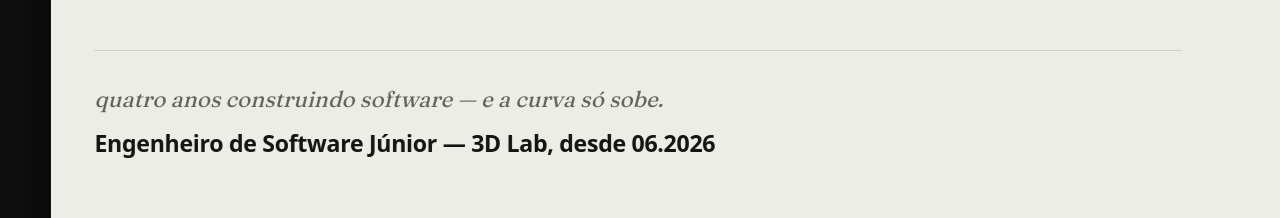
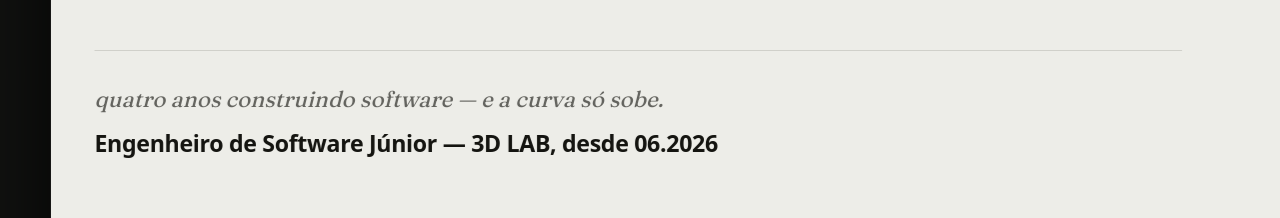
Before and after one commit to th1agx/Portifolio_ThiagoAntunes, a React (Vite) app: page / in a window 1280 px wide. Shown: the part 1920-2138 px from the top of the page. Built offline with nearby package versions, Linux system fonts and the light colour scheme.

Commit message:
fix: nome correto da empresa — 3D LAB

```diff
--- a/src/data/content.ts
+++ b/src/data/content.ts
@@ -114,7 +114,7 @@ export const CONTENT: Record<Lang, Content> = {
       taglineAmp: "&",
       taglinePos: "interfaces vivas",
       roleLinePre: "Engenheiro de software júnior no",
-      roleLineHL: "3D Lab",
+      roleLineHL: "3D LAB",
       roleLinePos: "— fullstack, IA generativa e movimento por toda interface.",
       cycle: [
         "desenvolvimento fullstack",
@@ -135,7 +135,7 @@ export const CONTENT: Record<Lang, Content> = {
     about: {
       paras: [
         [
-          { text: "Engenheiro de software no 3D Lab, em Belo Horizonte — construo features fullstack para sistemas ERP com" },
+          { text: "Engenheiro de software no 3D LAB, em Belo Horizonte — construo features fullstack para sistemas ERP com" },
           { text: " JavaScript, PHP, Laravel, Python e SQL", em: "serif" },
           { text: ", do schema do banco à interface que o usuário toca." },
         ],
@@ -154,7 +154,7 @@ export const CONTENT: Record<Lang, Content> = {
       ],
       footSerif: "quatro anos construindo software — e a curva só sobe.",
       rolePre: "Engenheiro de Software Júnior —",
-      roleHL: "3D Lab",
+      roleHL: "3D LAB",
       rolePos: ", desde 06.2026",
     },
     projects: [
@@ -169,7 +169,7 @@ export const CONTENT: Record<Lang, Content> = {
       },
       {
         id: "erp-3dlab",
-        title: "ERP 3D Lab",
+        title: "ERP 3D LAB",
         subtitle: "features fullstack para sistema interno",
         posterLine: "sistema vivo",
         year: "desde 2026",
@@ -206,13 +206,13 @@ export const CONTENT: Record<Lang, Content> = {
       {
         period: "desde 06.2026",
         role: "Engenheiro de Software Júnior",
-        org: "3D Lab — Belo Horizonte",
+        org: "3D LAB — Belo Horizonte",
         text: "Desenvolvo módulos do ERP interno: arquiteto, planejo e implemento features fullstack, do banco de dados à interface. IA generativa, LLMs, agentes e prompt engineering fazem parte do processo real — análise de código, automações e ganho de produtividade com evidência. No dia a dia: JavaScript, PHP, Laravel, Python e SQL, com integrações via API.",
       },
       {
         period: "03 — 06.2026",
         role: "Estagiário de Tecnologia e Processos",
-        org: "3D Lab — Belo Horizonte",
+        org: "3D LAB — Belo Horizonte",
         text: "Módulos do ERP com JavaScript, noções de Nest.js e Next.js, e PHP em integrações internas. GenAI e agentes (Claude Code) para análise de código, scripts e otimização de fluxos.",
       },
     ],
@@ -303,7 +303,7 @@ export const CONTENT: Record<Lang, Content> = {
       taglineAmp: "&",
       taglinePos: "living interfaces",
       roleLinePre: "Junior software engineer at",
-      roleLineHL: "3D Lab",
+      roleLineHL: "3D LAB",
       roleLinePos: "— fullstack, generative AI and motion across every interface.",
       cycle: [
         "fullstack development",
@@ -324,7 +324,7 @@ export const CONTENT: Record<Lang, Content> = {
     about: {
       paras: [
         [
-          { text: "Software engineer at 3D Lab, in Belo Horizonte — I build fullstack features for ERP systems with" },
+          { text: "Software engineer at 3D LAB, in Belo Horizonte — I build fullstack features for ERP systems with" },
           { text: " JavaScript, PHP, Laravel, Python and SQL", em: "serif" },
           { text: ", from the database schema to the interface the user touches." },
         ],
@@ -343,7 +343,7 @@ export const CONTENT: Record<Lang, Content> = {
       ],
       footSerif: "four years building software — and the curve only goes up.",
       rolePre: "Junior Software Engineer —",
-      roleHL: "3D Lab",
+      roleHL: "3D LAB",
       rolePos: ", since 06.2026",
     },
     projects: [
@@ -358,7 +358,7 @@ export const CONTENT: Record<Lang, Content> = {
       },
       {
         id: "erp-3dlab",
-        title: "ERP 3D Lab",
+        title: "ERP 3D LAB",
         subtitle: "fullstack features for an internal system",
         posterLine: "a living system",
         year: "since 2026",
@@ -395,13 +395,13 @@ export const CONTENT: Record<Lang, Content> = {
       {
         period: "since 06.2026",
         role: "Junior Software Engineer",
-        org: "3D Lab — Belo Horizonte",
+        org: "3D LAB — Belo Horizonte",
         text: "I build modules of the internal ERP: architecting, planning and implementing fullstack features, from database to interface. Generative AI, LLMs, agents and prompt engineering are part of the real process — code analysis, automation and productivity gains backed by evidence. Day to day: JavaScript, PHP, Laravel, Python and SQL, with API integrations.",
       },
       {
         period: "03 — 06.2026",
         role: "Technology & Processes Intern",
-        org: "3D Lab — Belo Horizonte",
+        org: "3D LAB — Belo Horizonte",
         text: "ERP modules with JavaScript, working knowledge of Nest.js and Next.js, and PHP in internal integrations. GenAI and agents (Claude Code) for code analysis, scripts and workflow optimization.",
       },
     ],
```
